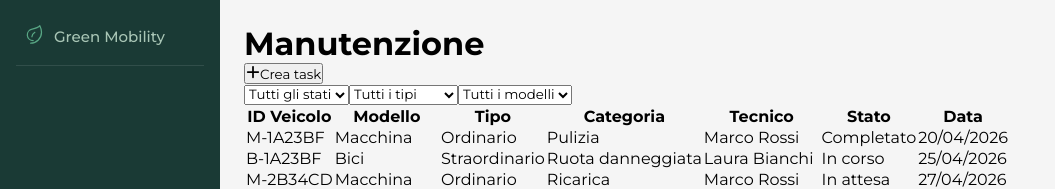
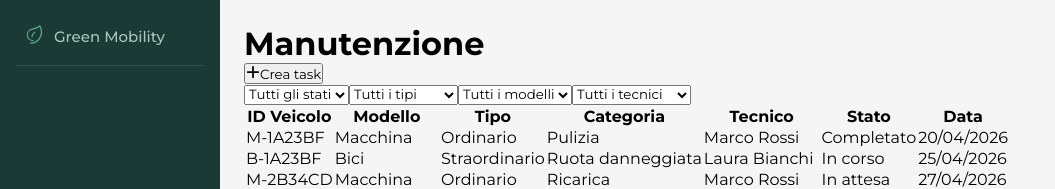
Before and after one commit to GiuliaQuaino/Atelier-Digitale, a React (Vite) app: page /manutenzione in a window 1280 px wide. Shown: the top 189 px of the page, without its empty margins (0-1055 px from the left). Built offline with nearby package versions, Linux system fonts and the light colour scheme.

Commit message:
Creazione filtro per manutentore e azzera filtri

```diff
--- a/src/components/manutenzioni/manutenzioni.jsx
+++ b/src/components/manutenzioni/manutenzioni.jsx
@@ -106,6 +106,7 @@ export default function Manutenzione() {
   const [filtroStato, setFiltroStato] = useState('');
   const [filtroTipo, setFiltroTipo] = useState('');
   const [filtroModello, setFiltroModello] = useState('');
+  const [filtroTecnico, setFiltroTecnico] = useState('');
 
   const showToast = (msg) => {
     setToast(msg);
@@ -153,6 +154,7 @@ const handleTaskClose = (task) => {
     if (filtroStato && i.stato !== filtroStato) return false;
     if (filtroTipo && i.tipo !== filtroTipo) return false;
     if (filtroModello && i.modello !== filtroModello) return false;
+    if (filtroTecnico && i.tecnico !== filtroTecnico) return false;
     return true;
   });
 
@@ -160,6 +162,7 @@ const handleTaskClose = (task) => {
     setFiltroStato('');
     setFiltroTipo('');
     setFiltroModello('');
+    setFiltroTecnico('');
   };
 
   return (
@@ -197,7 +200,14 @@ const handleTaskClose = (task) => {
           <option>Monopattino</option>
         </select>
 
-        {(filtroStato || filtroTipo || filtroModello) && (
+        <select className="filtro-select" value={filtroTecnico} onChange={(e) => setFiltroTecnico(e.target.value)}>
+         <option value="">Tutti i tecnici</option>
+         <option>Marco Rossi</option>
+         <option>Laura Bianchi</option>
+         <option>Giovanni Verdi</option>
+        </select>
+
+        {(filtroStato || filtroTipo || filtroModello || filtroTecnico) && (
           <button className="filtro-reset" onClick={resetFiltri}>Azzera filtri</button>
         )}
       </div>
```
